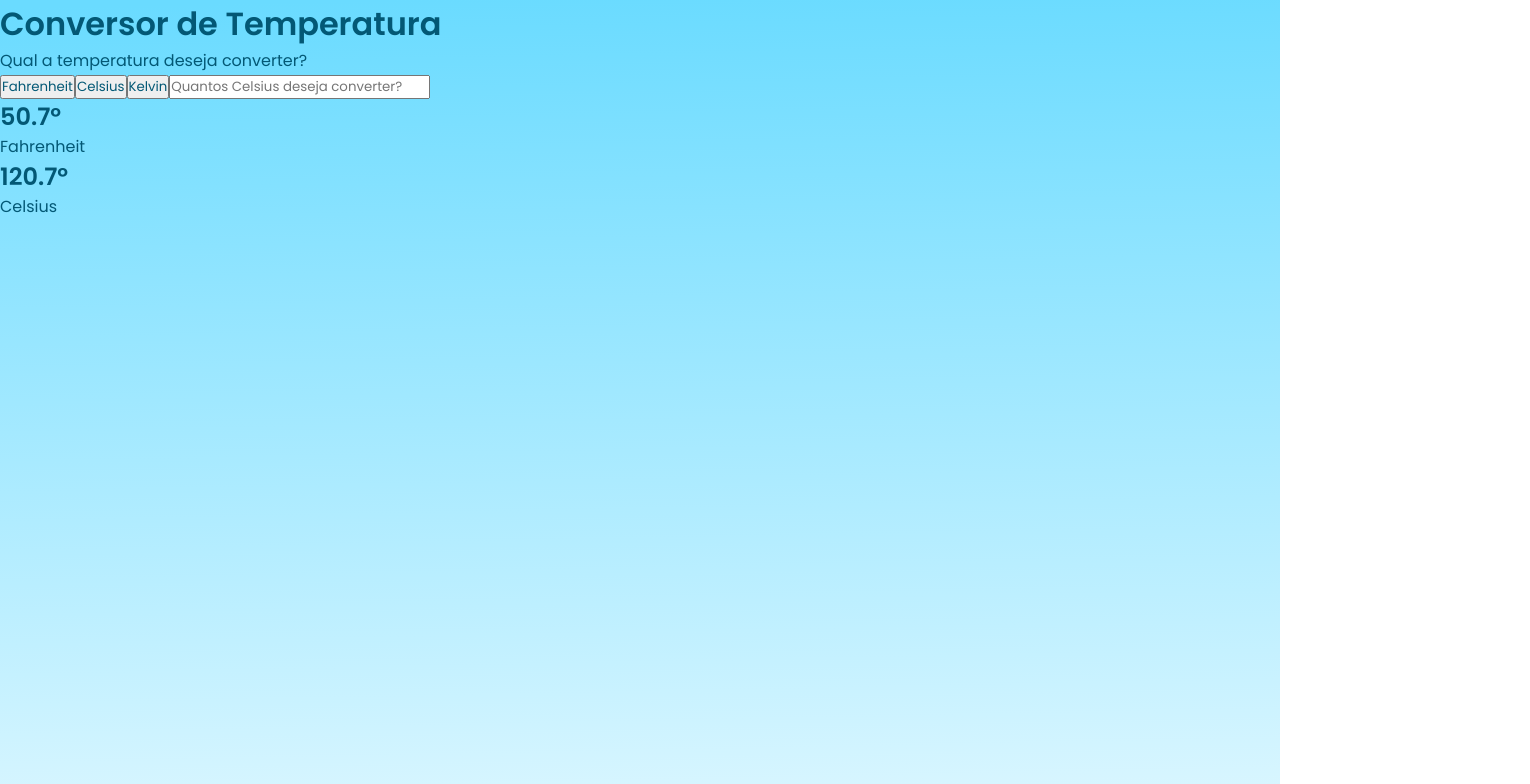
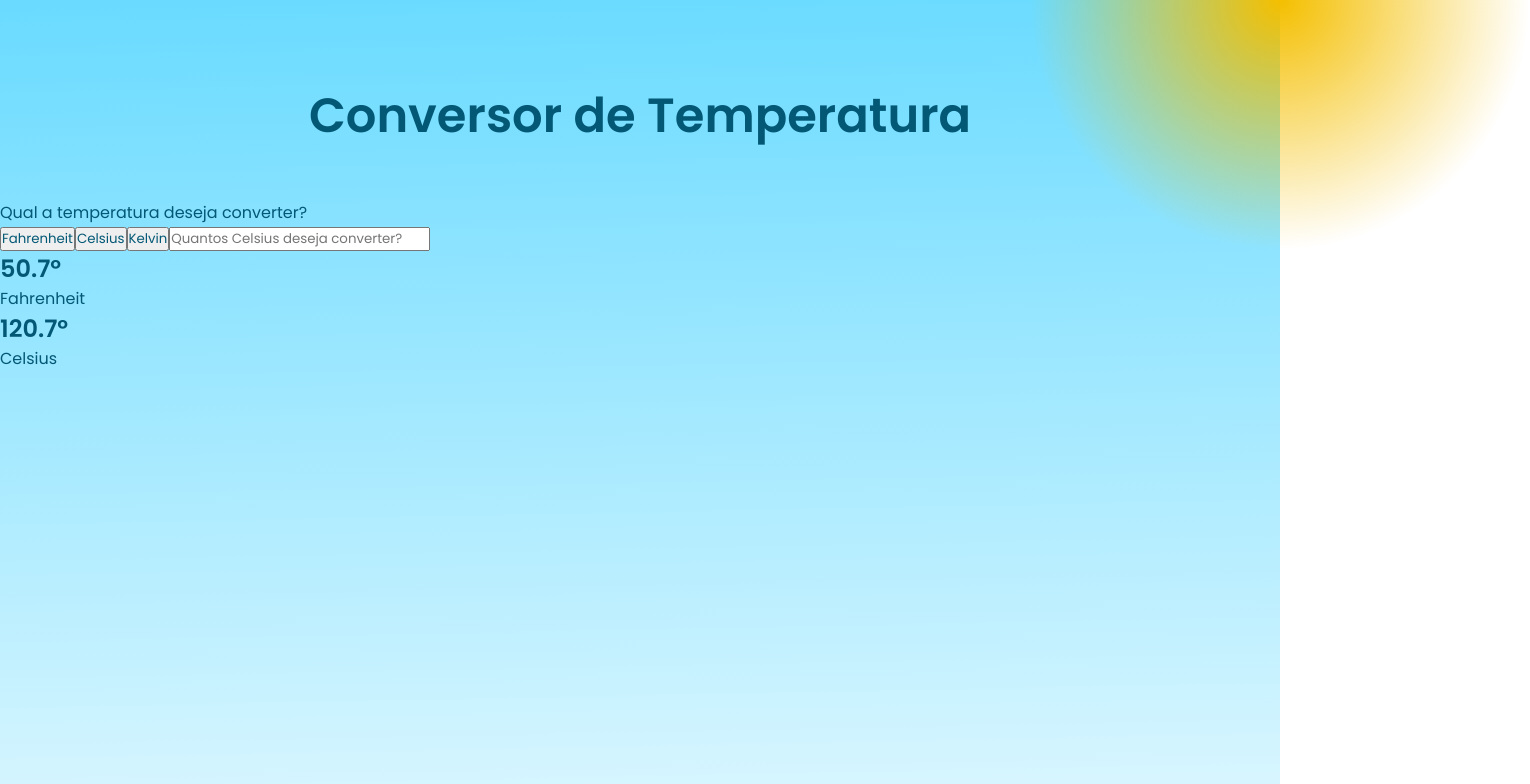
Before and after one commit to rafael-araujo-reis/conversor-temperatura, a React (Create React App) app: page / in a window 1280 px wide. Shown: the top 784 px of the page, 1530 px wide, since content can reach past the window. Built offline with nearby package versions, Linux system fonts and the light colour scheme.

Commit message:
Estilização componente

```diff
--- a/src/components/Header/index.tsx
+++ b/src/components/Header/index.tsx
@@ -1,5 +1,10 @@
+import { Container } from "./styles";
+
 export function Header() {
     return (
-        <h1>Conversor de Temperatura</h1>
+        <Container>
+            <div></div>
+            <h1>Conversor de Temperatura</h1>
+        </Container>
     )
 }
--- /dev/null
+++ b/src/components/Header/styles.ts
@@ -0,0 +1,24 @@
+import styled from 'styled-components'
+
+export const Container = styled.header`
+    padding: 5rem 2rem 3rem;
+
+    div{
+        background: radial-gradient(50% 50% at 50% 50%, #F4BF00 0%, rgba(196, 196, 196, 0) 100%);
+        width: 500px;
+        height: 500px;
+
+        position: absolute;
+        top: 0;
+        right: 0;
+        transform: translate(50%, -50%);
+
+        border-radius: 500px;
+
+    }
+    h1{
+        font-size: 3rem;
+        margin: 0 auto;
+        text-align: center;
+    }
+`
```
